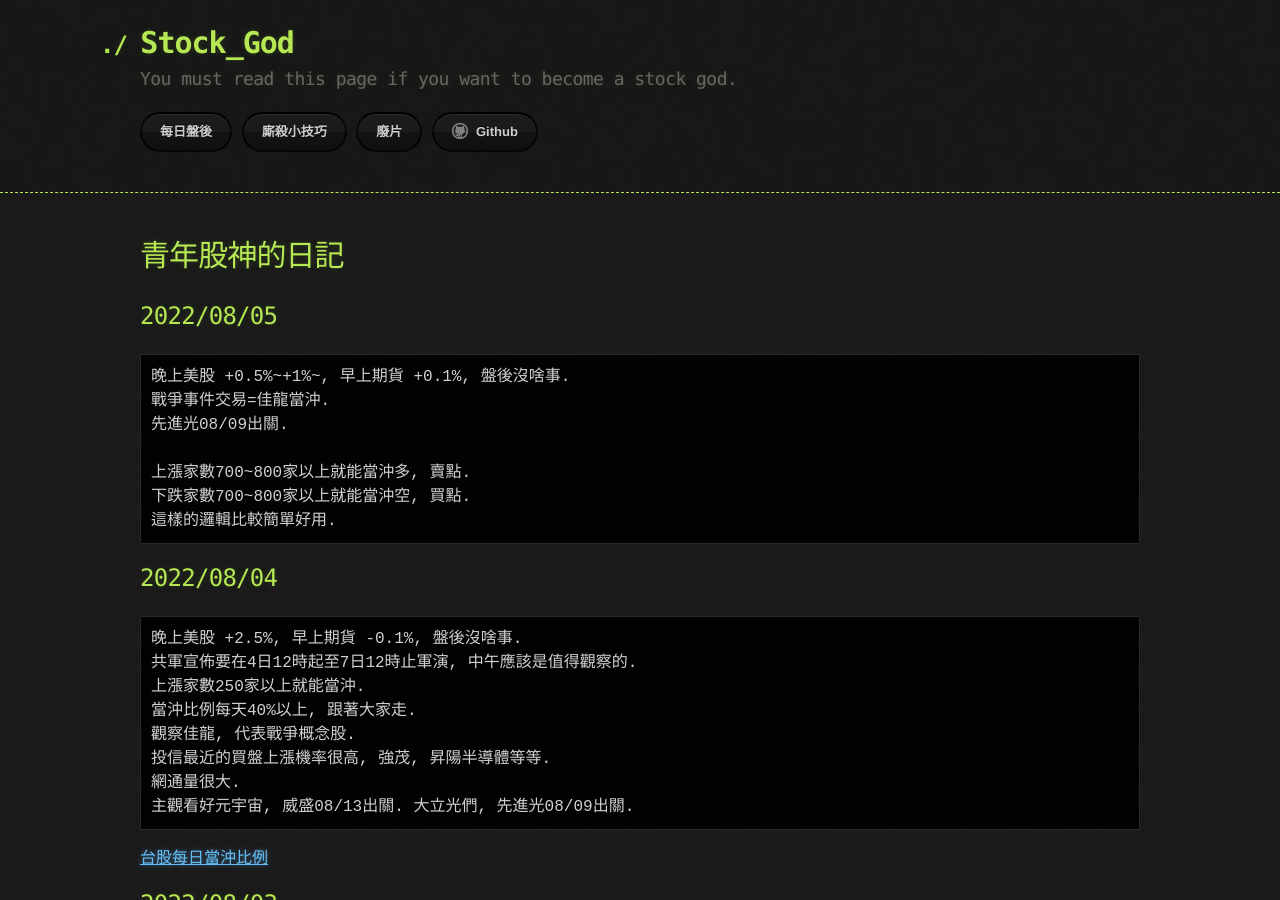
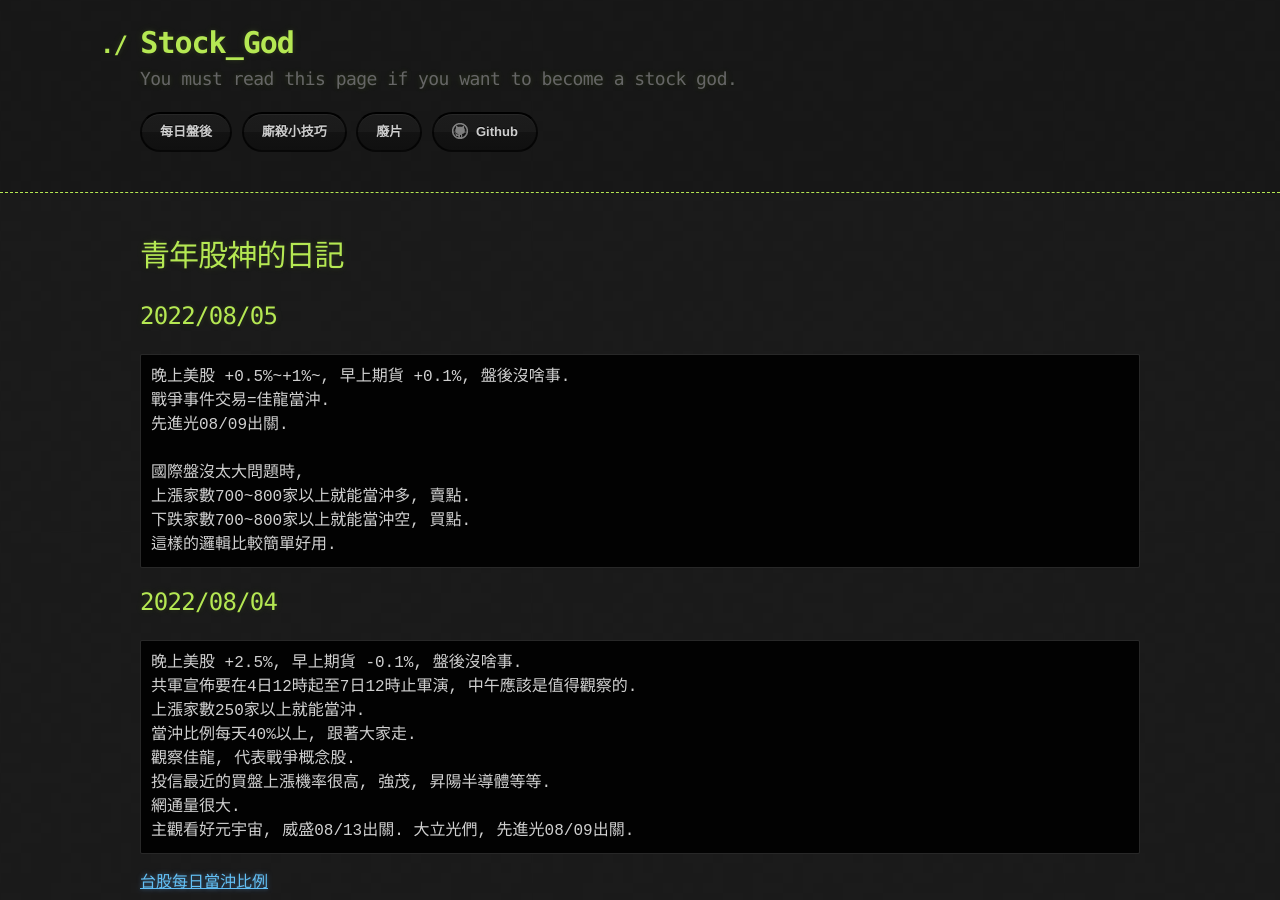
Before and after one commit to lepg5487/Stock_God, a Jekyll site: the page built from index.md, in a window 1280 px wide and 900 px high. Built offline with Jekyll 4.4.1, drawn with Linux system fonts in a browser that asks for light colours; our own code applies the rules of GitHub Pages for plain Markdown files.

Commit message:
Update index.md

```diff
--- a/index.md
+++ b/index.md
@@ -10,6 +10,7 @@ layout: testlayouts
 戰爭事件交易=佳龍當沖.
 先進光08/09出關.
 
+國際盤沒太大問題時,
 上漲家數700~800家以上就能當沖多, 賣點.
 下跌家數700~800家以上就能當沖空, 買點.
 這樣的邏輯比較簡單好用.
```
